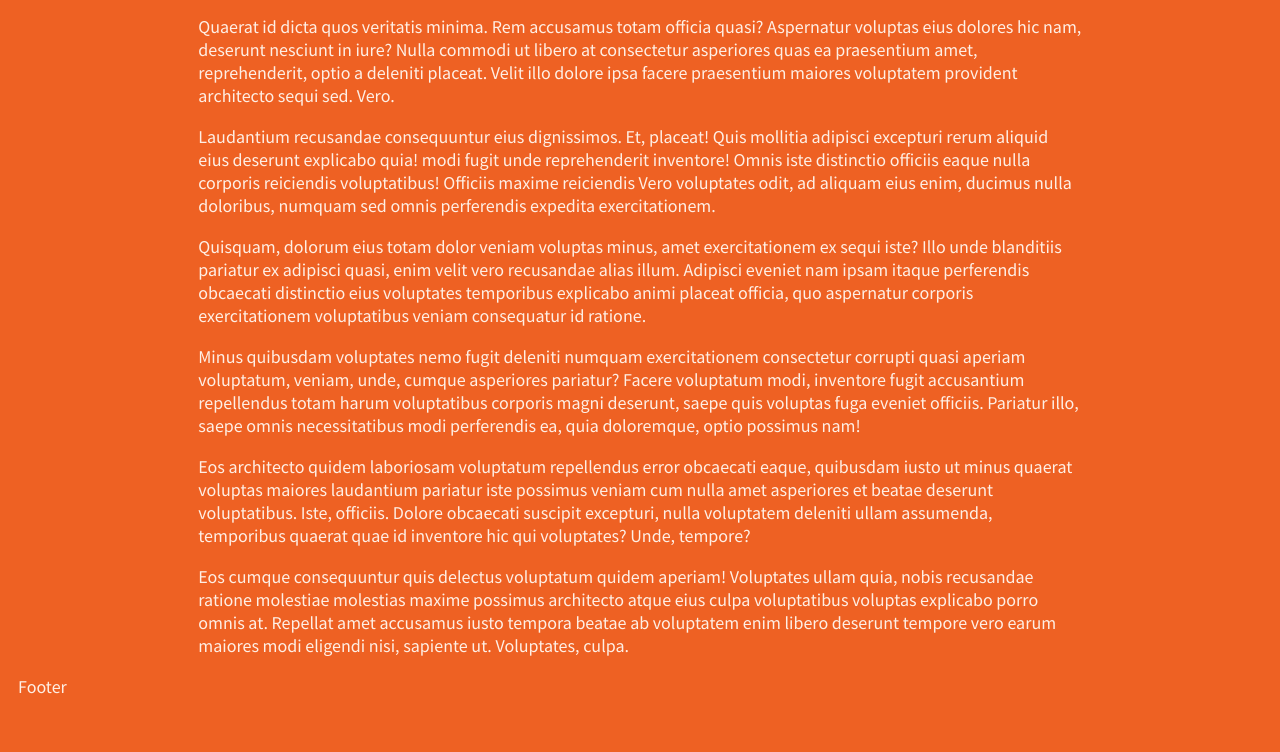
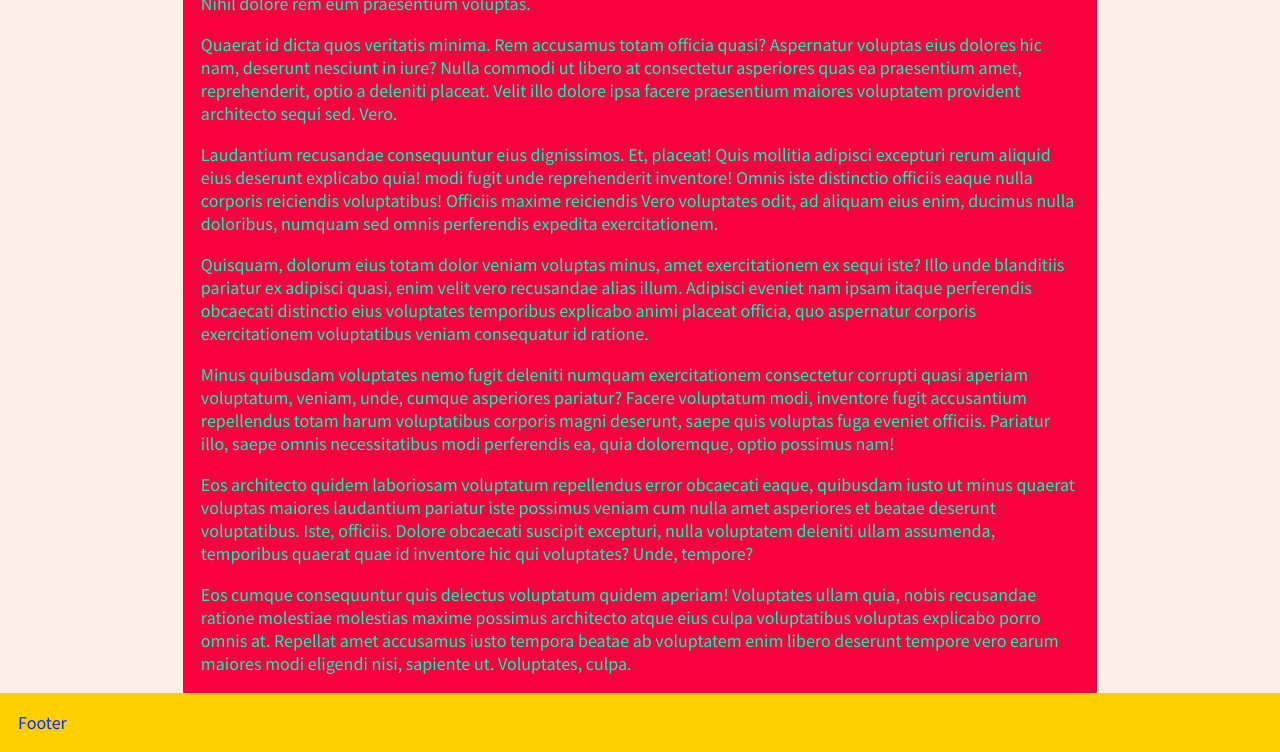
Before and after one commit to braden337/test, a website built with Parcel: page src/index.html in a window 1280 px wide. Shown: the part 599-1351 px from the top of the page. Before the commit the page ends 1315 px from the top, so only its background shows below. Built offline with nearby package versions, Linux system fonts and the light colour scheme.

Commit message:
Use grid-areas

```diff
--- a/src/style.scss
+++ b/src/style.scss
@@ -1,7 +1,10 @@
 @import url('https://fonts.googleapis.com/css2?family=Source+Code+Pro:ital,wght@0,200;0,300;0,400;0,500;0,600;0,700;0,900;1,200;1,300;1,400;1,500;1,600;1,700;1,900&family=Source+Sans+Pro:ital,wght@0,200;0,300;0,400;0,600;0,700;0,900;1,200;1,300;1,400;1,600;1,700;1,900&display=swap');
 
-$bg: #ee6123;
-$fg: #feefe5;
+$header: #00916e;
+$article: #fa003f;
+$footer: #ffcf00;
+$bg: #feefe5;
+$fg: #011627;
 $gutter: 1rem;
 
 @mixin breakpoint($point) {
@@ -20,6 +23,11 @@ $gutter: 1rem;
   }
 }
 
+@mixin colorize($color) {
+  background-color: $color;
+  color: complement($color);
+}
+
 * {
   box-sizing: border-box;
   margin: 0;
@@ -29,20 +37,6 @@ $gutter: 1rem;
 html {
   font-size: 18px;
   font-family: 'Source Sans Pro', sans-serif;
-}
-
-body {
-  background-color: $bg;
-  color: $fg;
-  padding: $gutter;
-}
-
-body,
-main,
-article {
-  display: grid;
-  grid-template-columns: repeat(7, 1fr);
-  grid-gap: $gutter;
 }
 
 a {
@@ -57,16 +51,30 @@ code {
   font-family: 'Source Code Pro', monospace;
 }
 
-body {
-  > header,
-  > footer {
-    grid-column: 1/-1;
-    display: flex;
-  }
+body,
+main,
+article {
+  display: grid;
+  grid-template-columns: repeat(7, 1fr);
 }
 
 body {
+  background-color: $bg;
+  color: $fg;
+  grid-template-areas:
+    'h h h h h h h'
+    'm m m m m m m'
+    'f f f f f f f';
+
+  > header,
+  > footer {
+    display: flex;
+    padding: $gutter;
+  }
+
   > header {
+    @include colorize($header);
+    grid-area: h;
     justify-content: space-between;
     align-items: center;
 
@@ -104,17 +112,26 @@ body {
       }
     }
   }
+
+  > footer {
+    @include colorize($footer);
+    grid-area: f;
+  }
 }
 
 main {
-  grid-column: 1/-1;
+  grid-area: m;
+  grid-template-areas: 'a a a a a a a';
+
+  @include breakpoint(md) {
+    grid-template-areas: '. a a a a a .';
+  }
 
   article {
-    grid-column: 1/-1;
-
-    @include breakpoint(md) {
-      grid-column: 2/-2;
-    }
+    @include colorize($article);
+    grid-area: a;
+    padding: $gutter;
+    grid-gap: 1rem;
 
     > * {
       grid-column: 1/-1;
```
